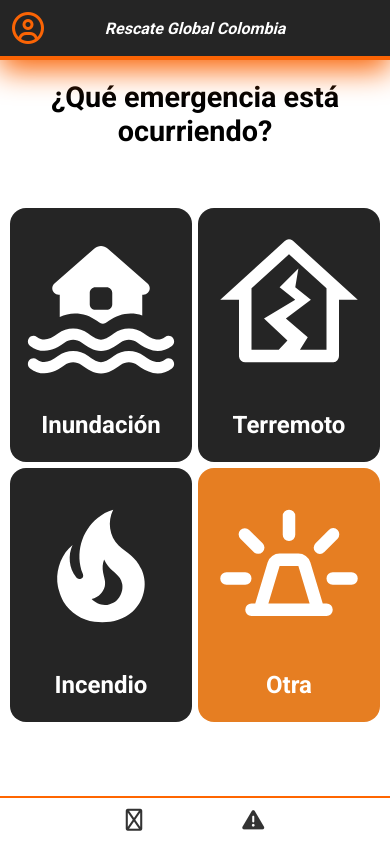
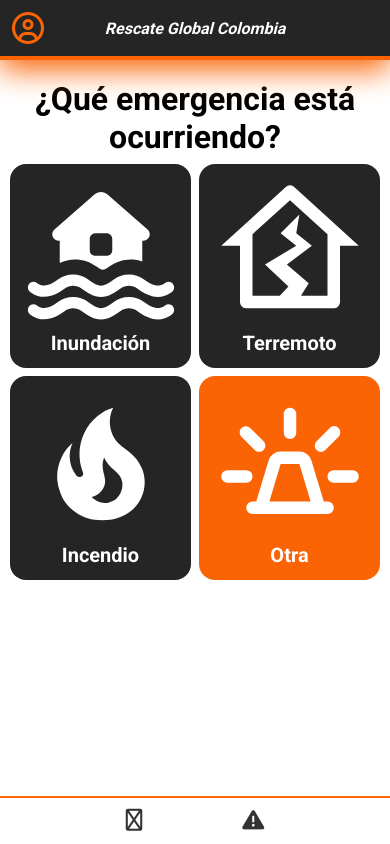
Before and after one commit to vardack799/TDM-6---Rescate-Global-Colombia, a website: page public/main.html in a window 390 px wide. Drawn offline with Linux system fonts and the light colour scheme.

Commit message:
Se adapta el responsive de main.css y algunos de sus estilos

```diff
--- a/public/css/globalStyles.css
+++ b/public/css/globalStyles.css
@@ -14,6 +14,7 @@
     --color-grey: #252525;
     --color-black: #000000;
     --color-light-blue: #6EBCFC;
+    --color-dark-blue: #5690c0;
     --color-red: #E2000F;
     --color-dark-red: #7b0000;
     --color-brown: #65423A;
@@ -64,6 +65,7 @@ header-component header{
     height: 60px;
     width: 100%;
     box-shadow: 0px 10px 30px var(--color-orange);
+    z-index: 1000;
 }
 
 
--- a/public/css/main.css
+++ b/public/css/main.css
@@ -1,12 +1,3 @@
-/* body {
-    font-family: "Roboto", sans-serif;
-    background: linear-gradient(135deg, #f5f5f5 0%, #e8e8e8 100%);
-    min-height: 100vh;
-    overflow-x: hidden;
-} */
-
-
-
 /* Main Container */
 .container {
     padding: 80px 10px;
@@ -38,6 +29,7 @@
     border: 3px solid transparent;
     position: relative;
     overflow: hidden;
+
 }
 
 .emergency-card::before {
@@ -72,8 +64,8 @@
 }
 
 .emergency-card.flood:hover {
-    border-color: #2980b9;
-    box-shadow: 0 15px 30px rgba(52, 152, 219, 0.4);
+    border-color: var(--color-light-blue);
+    box-shadow: 0 15px 30px var(--color-dark-blue);
     color: var(--color-light-blue);
 }
 
@@ -83,8 +75,8 @@
 }
 
 .emergency-card.earthquake:hover {
-    border-color: #d35400;
-    box-shadow: 0 15px 30px rgba(230, 126, 34, 0.4);
+    border-color: var(--color-light-brown);
+    box-shadow: 0 15px 30px var(--color-brown);
     color: var(--color-light-brown);
 }
 
@@ -94,33 +86,26 @@
 }
 
 .emergency-card.fire:hover {
-    border-color: #c0392b;
-    box-shadow: 0 15px 30px rgba(231, 76, 60, 0.4);
+    border-color: var(--color-red);
+    box-shadow: 0 15px 30px var(--color-dark-red);
     color: var(--color-red);
 }
 
 .emergency-card.other {
-    background: #e67e22;
+    background: var(--color-orange);
     color: white;
     transition: 0.5s ease;
 }
 
 .emergency-card.other:hover {
-    border-color: #e67e22;
-    box-shadow: 0 15px 30px rgba(243, 156, 18, 0.4);
-}
-
-.emergency-icon {
-    font-size: 4rem;
-    margin-bottom: 20px;
-    display: block;
+    border-color: var(--color-white);
+    box-shadow: 0 15px 30px var(--color-black);
 }
 
 .emergency-title {
     color: white;
-    font-size: 1.5rem;
+    font-size: var(--font-size-xl);
     font-weight: bold;
-    margin: 0;
 }
 
 /* Current Emergencies Panel */
@@ -181,7 +166,7 @@
 }
 
 /* Responsive Design */
-@media (max-width: 722px) {
+@media (max-width: 768px) {
     .header h1 {
         font-size: 1.4rem;
     }
@@ -200,14 +185,6 @@
         border-radius: var(--radius-lg);
     }
 
-    .emergency-icon {
-        /* font-size: 3rem; */
-    }
-
-    .emergency-title {
-        /* font-size: 1.2rem; */
-    }
-
     .current-emergencies {
         position: fixed;
         bottom: 48px;
@@ -216,34 +193,39 @@
         right: 0;
     }
 
-    /* .container {
-        padding: 20px 10px;
-    } */
 }
 
 @media (max-width: 480px) {
     .emergency-grid {
         grid-template-columns: 1fr 1fr ;
-        gap: 6px;
+        gap: var(--spacing-sm);
     }
 
-    .emergency-card {
-        padding: 20px 10px;
-        font-size: 0.95rem;
+    .main-title {
+        font-size: var(--font-size-xxl);
+        margin-bottom: var(--spacing-sm);
     }
 
+    /* .current-emergencies {
+        margin: 20px 10px 0;
+        width: calc(100% - 20px);
+    } */
+}
 
-    .emergency-icon {
-        font-size: 2.5rem;
+@media (max-width: 380px) {
+    .emergency-grid {
+        gap: var(--spacing-sm);
     }
 
-
     .main-title {
-        font-size: 1.8rem;
+        font-size: var(--font-size-xl);
+        margin-bottom: var(--spacing-xl);
     }
 
-    .current-emergencies {
-        margin: 20px 10px 0;
-        width: calc(100% - 20px);
+    .emergency-icon svg {
+        display: flex;
+        justify-self: center;
+        scale: 0.8;
     }
+
 }
```
